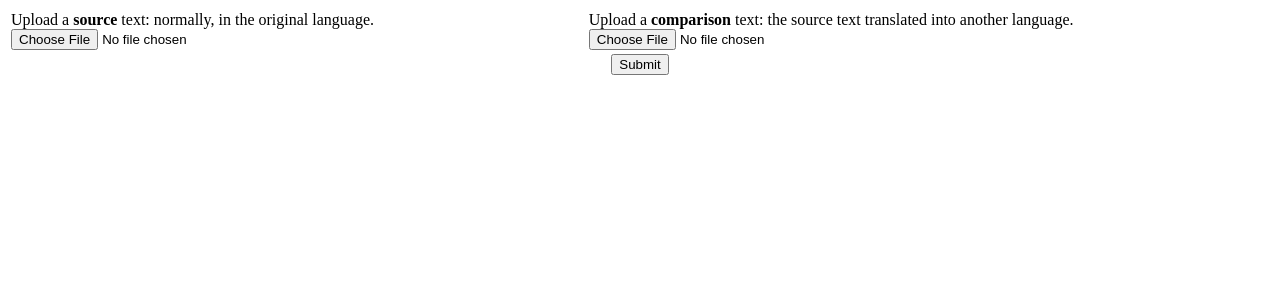
After one commit to Tranquilled/parallel-multilang-texts, a Flask app: template templates/input.html in a window 1280 px wide. The commit adds this page. Shown: the top 300 px of the page. Run offline with Flask 3, Linux system fonts and the light colour scheme; the template is opened without the code that fills it, so the values that code supplies are empty.

```diff
--- a/pyproject.toml
+++ b/pyproject.toml
@@ -20,3 +20,5 @@ python-lorem = "^1.3.0.post3"
 [tool.poetry.dependencies]
 flask = "^3.1.2"
 requests = "^2.32.5"
+textract = "^1.6.5"
+werkzeug = "^3.1.3"
--- a/routes.py
+++ b/routes.py
@@ -1,17 +1,56 @@
-from flask import Flask, render_template
+from flask import Flask, flash, get_flashed_messages, render_template, redirect, request
+import os
+import requests
+import tempfile
+import textract
+
+import ipdb
+from itertools import zip_longest
 import lorem
-import requests
 
 app = Flask(__name__)
+app.secret_key = b"@UUi8Q!^n&W82@&"
+app.config['MAX_CONTENT_LENGTH'] = 16 * 1000 * 1000
+with tempfile.TemporaryDirectory() as tmpdir:
+    app.config["UPLOAD_FOLDER"] = UPLOAD_FOLDER = tmpdir
 
+def parse_text(file):
+    text = textract.process(file)
+    return [x.decode("utf-8") for x in text.split(b"\n") if x not in {b"", b"\n"}]
 
-def get_texts(urls: list[str]) -> list[list[str]]:
-    pass
+@app.route("/result", methods=["POST"])
+def receive_uploads() -> list[list[str]]:
+    source = request.files['source']
+    cipher = request.files['cipher']
+    if not all([source.filename, cipher.filename]):
+        flash("Not enough files")
+        return redirect("/")
+    texts = []
+    for file in [source, cipher]:
+        suffix = file.filename.split(".")[-1]
+        tmpfile = f"{tempfile.mkstemp()[1]}.{suffix}"
+        file.save(os.path.join(UPLOAD_FOLDER, tmpfile))
+        try:
+            texts.append(parse_text(tmpfile))
+        except:
+            flash(f"{file.filename} could not be read. Try again!")
+            return redirect("/")
+    rows = zip_longest(*texts)
+    return render_template("output.html", title="test tests test", rows=rows)
 
 
 @app.route("/")
-def hello_world():
-    rows = [
-        [lorem.get_paragraph(count=1), lorem.get_paragraph(count=1)] for _ in range(50)
-    ]
-    return render_template("test.html", title="test tests test", rows=rows)
+def input_texts():
+    try:
+        flash = get_flashed_messages().pop()
+    except:
+        flash = ""
+    return render_template("input.html", flash=flash)
+
+
+# @app.route("/result")
+# def output_texts():
+#     rows = [
+#         [lorem.get_paragraph(count=1), lorem.get_paragraph(count=1)] for _ in range(50)
+#     ]
+#     return render_template("output.html", title="test tests test", rows=rows)
--- /dev/null
+++ b/templates/input.html
@@ -0,0 +1,29 @@
+<!DOCTYPE html>
+<html lang="en">
+
+<head>
+    <title>Add input texts</title>
+</head>
+
+<body>
+    <form enctype="multipart/form-data" method="post" action="/result">
+        <div style="color:red;text-align:center">{{flash}}</div>
+        <table>
+            <tr>
+                <td>
+                    <label for="source">Upload a <b>source</b> text: normally, in the original language.</label>
+                    <input id="source" name="source" type="file">
+                </td>
+                <td>
+                    <label for="cipher">Upload a <b>comparison</b> text: the source text translated into another
+                        language.</label>
+                    <input id="cipher" name="cipher" type="file">
+                </td>
+            </tr>
+            <th colspan="2"><input type="submit" value="Submit" method="post"/></th>
+        </table>
+
+    </form>
+</body>
+
+</html>
--- a/templates/test.html
+++ b/templates/output.html
@@ -14,7 +14,5 @@
             </tr>
         {% endfor %}
     </tbody></table>
-
-    {# a comment #}
 </body>
 </html>
```
Also changed, not shown: 1 other file.
